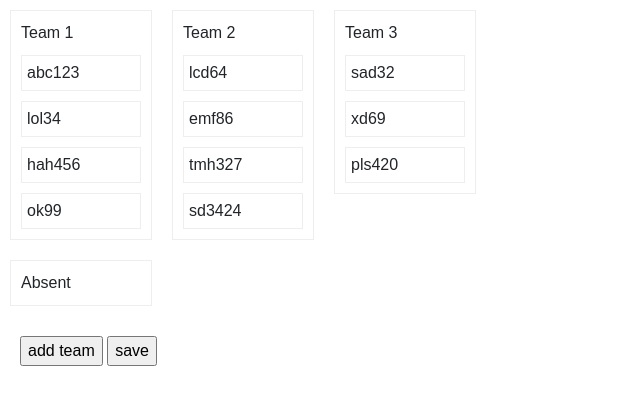
After one commit to ldourlain/squads, a Django app: page /edit-groups/1/1 in a window 1280 px wide. The commit adds this page. Shown: the top 405 px of the page, without its empty margins (0-640 px from the left). Run offline with Django 3.2, Linux system fonts and the light colour scheme; parts of the project's set-up code (start-up, migrations or seed data) failed here and were passed over; some libraries are stand-ins or nearby versions.

Commit message:
template for moving around teams

```diff
--- a/project/Squads/models.py
+++ b/project/Squads/models.py
@@ -6,15 +6,18 @@ from django.db import models
 class Student(models.Model):
     full_name = models.CharField(max_length=80)
 
+
 class Classroom(models.Model):
     teacher_name = models.CharField(max_length=80)
     student_ids = models.ManyToManyField(Student)
+    num_of_groups = models.IntegerField()
 
 
 class Group(models.Model):
     student_ids = models.ManyToManyField(Student)
     classroom_id = models.ForeignKey('Classroom', on_delete=models.CASCADE)
     date = models.DateField(auto_now=True)
+    group_set = models.IntegerField()
 
 
 class Absence(models.Model):
--- /dev/null
+++ b/project/Squads/templates/edit_classes.html
@@ -0,0 +1,92 @@
+{% extends "base.html" %}
+
+{% block header %}
+    <style type="text/css">
+        body {
+            font-family: Arial, sans-serif;
+        }
+
+        .connect {
+            border: 1px solid #eee;
+            width: 142px;
+            min-height: 20px;
+            list-style-type: none;
+            margin: 0;
+            padding: 5px 0 0 0;
+            display: inline-block;
+            margin: 10px;
+            padding: 10px;
+            vertical-align: top;
+        }
+
+        .connect .members {
+            padding: 5px;
+            margin: 10px 0 0;
+            border: 1px solid #eee;
+        }
+
+        #controls {
+            clear: both;
+            padding: 20px;
+        }
+    </style>
+{% endblock %}
+{% block main %}
+    <div id="teams"></div>
+    <div id="absences" class="connect">Absent</div>
+    <div id="controls">
+        <input type="button" value="add team" onclick="addTeam()">
+        <input type="button" value="save" onclick="saveTeams()">
+    </div>
+
+    <script type="text/javascript">
+        function addTeam() {
+            var teamnum = $(".team").length + 1;
+            $("#teams").append(`<div id="team${teamnum}" class="connect team">Team ${teamnum}</div>`);
+
+
+            $(`#team${teamnum}`).sortable({
+                connectWith: ".connect"
+            });
+        }
+
+        function saveTeams() {
+            let json = {"teams": [], "absences": []};
+            $(".team").each(function () {
+                let children = $(this).children();
+                let team = [];
+                for (var i = 0; i < children.length; i++) {
+                    team.push(children[i].id)
+                }
+                json.teams.push(team)
+            });
+
+            $("#absences .members").each(function () {
+                json.absences.push(this.id)
+            });
+
+            console.log(json)
+        }
+
+        var obj = {{ json |safe }};
+        var connect = "class='connect team'";
+        for (var i = 0; i < obj.teams.length; i++) {
+            document.getElementById("teams").innerHTML += "<div id= team" + (i + 1) + ' ' + connect + ">" + "Team" + ' ' + (i + 1) + "</div>";
+            let currID = "team" + (i + 1);
+            for (var j = 0; j < obj.teams[i].length; j++) {
+                document.getElementById(currID).innerHTML += "<div id = " + obj.teams[i][j] + " class = members>" + obj.teams[i][j] + "</div>";
+            }
+        }
+
+
+        for (var i = 0; i < obj.absences.length; i++) {
+            document.getElementById("absences").innerHTML += "<div class='members'>" + obj.absences[i] + "</div>"
+        }
+
+        $(function () {
+            $(".connect").sortable({
+                connectWith: ".connect"
+            });
+        });
+    </script>
+{% endblock %}
--- a/project/Squads/urls.py
+++ b/project/Squads/urls.py
@@ -4,4 +4,5 @@ from . import views
 urlpatterns = [
     path('classroom/<int:classroom_id>', views.classroom, name='classroom'),
     path('classes/', views.classes, name='classes'),
+    path('edit-groups/<int:classroom_id>/<int:group_set>', views.edit_groups, name='edit_groups'),
 ]
--- a/project/Squads/views.py
+++ b/project/Squads/views.py
@@ -14,4 +14,14 @@ def classroom(request, classroom_id):
 def classes(request):
     context = {"classes": Classroom.objects.all()}
     return render(request, 'classes.html', context)
-# Create your views here.
+
+
+def edit_groups(request, classroom_id, group_set):
+    json = {"teams": [
+        ["abc123", "lol34", "hah456", "ok99"],
+        ["lcd64", "emf86", "tmh327", "sd3424"],
+        ["sad32", "xd69", "pls420"]
+    ],
+        "absences": []
+    }
+    return render(request, 'edit_classes.html', {"json": json})
--- a/project/templates/base.html
+++ b/project/templates/base.html
@@ -4,6 +4,8 @@
 <head>
     <link rel="stylesheet" href="https://stackpath.bootstrapcdn.com/bootstrap/4.3.1/css/bootstrap.min.css" integrity="sha384-ggOyR0iXCbMQv3Xipma34MD+dH/1fQ784/j6cY/iJTQUOhcWr7x9JvoRxT2MZw1T" crossorigin="anonymous">
     <link rel="stylesheet" href="https://use.fontawesome.com/releases/v5.8.2/css/all.css" integrity="sha384-oS3vJWv+0UjzBfQzYUhtDYW+Pj2yciDJxpsK1OYPAYjqT085Qq/1cq5FLXAZQ7Ay" crossorigin="anonymous">
+    <script src="https://code.jquery.com/jquery-3.4.1.js" type="text/javascript"></script>
+    <script src="https://code.jquery.com/ui/1.12.1/jquery-ui.js"></script>
     <title>{% block title %}{{ site_name }}{% endblock %}</title>
     <meta charset="utf-8">
     <meta name='viewport'  content='width=device-width, initial-scale=1.0, maximum-scale=1.0, user-scalable=0' />
```
